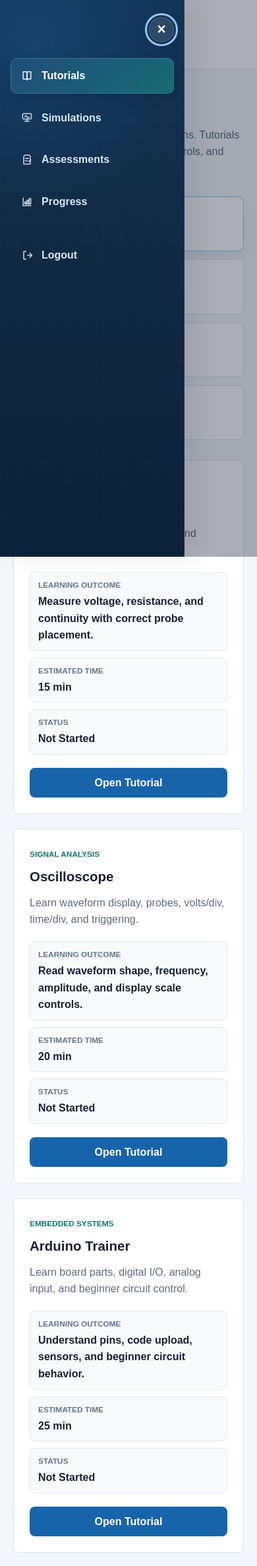
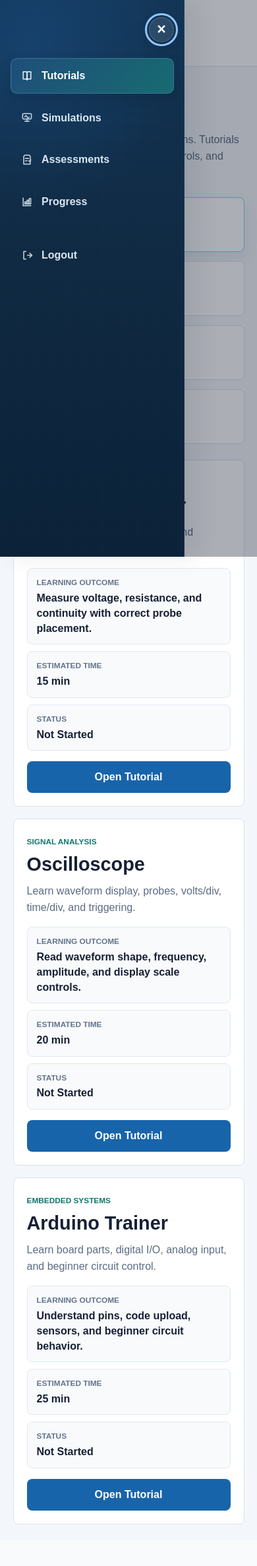
Before and after one commit to VTALP/vtalp, a Flask app: page /tutorials/ in a window 390 px wide. Shown: the whole page at 66% size. After the commit the page ends 2311 px from the top, so only its background shows below. Run offline with Flask 3, Linux system fonts and the light colour scheme; the visitor is signed in with stand-in values (Sample User, id 1); data that the repository does not hold is empty.

Commit message:
Improve VTALP mobile responsiveness and dashboard UI

```diff
--- a/frontend/static/css/dashboard.css
+++ b/frontend/static/css/dashboard.css
@@ -11,6 +11,7 @@
 }
 
 .dashboard-page {
+    max-width: 100%;
     overflow-x: hidden;
 }
 
@@ -37,7 +38,9 @@
     color: #172033;
     display: grid;
     grid-template-columns: 280px minmax(0, 1fr);
+    max-width: 100%;
     min-height: calc(100vh - 73px);
+    min-width: 0;
     transition: grid-template-columns 300ms ease;
 }
 
@@ -194,7 +197,9 @@
 .dashboard-main {
     display: grid;
     gap: 30px;
+    min-width: 0;
     padding: 34px;
+    width: 100%;
 }
 
 [data-dashboard-reveal] {
@@ -213,6 +218,7 @@
     display: flex;
     gap: 16px;
     justify-content: space-between;
+    min-width: 0;
 }
 
 .dashboard-topbar h1 {
@@ -225,6 +231,7 @@
     color: #5d6b82;
     margin: 6px 0 0;
     max-width: 620px;
+    overflow-wrap: break-word;
 }
 
 .dashboard-kicker {
@@ -486,6 +493,7 @@
 @media (max-width: 960px) {
     .dashboard-shell {
         grid-template-columns: 1fr;
+        width: 100%;
     }
 
     .dashboard-shell.sidebar-expanded {
@@ -557,12 +565,26 @@
 
 @media (max-width: 620px) {
     .dashboard-main {
-        padding: 20px;
+        gap: 24px;
+        padding: 24px clamp(16px, 5vw, 20px);
+        width: 100%;
     }
 
     .dashboard-topbar {
         align-items: flex-start;
         flex-direction: column;
+        gap: 10px;
+    }
+
+    .dashboard-topbar h1 {
+        font-size: clamp(2rem, 10vw, 2.6rem);
+        line-height: 1.1;
+    }
+
+    .dashboard-subtitle {
+        font-size: 1rem;
+        line-height: 1.55;
+        max-width: 100%;
     }
 
     .overview-panel,
--- a/frontend/static/css/directory.css
+++ b/frontend/static/css/directory.css
@@ -1,17 +1,21 @@
 .directory-main {
     align-content: start;
+    min-width: 0;
 }
 
 .flow-strip {
     display: grid;
     gap: 12px;
     grid-template-columns: repeat(4, minmax(0, 1fr));
+    max-width: 100%;
+    min-width: 0;
 }
 
 .flow-strip article {
     background: #ffffff;
     border: 1px solid #d9e2ec;
     border-radius: 8px;
+    min-width: 0;
     padding: 16px;
 }
 
@@ -37,6 +41,8 @@
     display: grid;
     gap: 22px;
     grid-template-columns: repeat(3, minmax(0, 1fr));
+    max-width: 100%;
+    min-width: 0;
 }
 
 .directory-card {
@@ -47,30 +53,37 @@
     gap: 20px;
     grid-template-rows: auto 1fr auto;
     min-height: 330px;
+    min-width: 0;
     padding: 24px;
+    width: 100%;
 }
 
 .directory-card h2 {
     font-size: 1.28rem;
     margin: 6px 0 10px;
+    overflow-wrap: break-word;
 }
 
 .directory-card p {
     color: #5d6b82;
     margin: 0;
+    overflow-wrap: break-word;
 }
 
 .directory-meta {
     display: grid;
     gap: 10px;
     margin: 0;
+    min-width: 0;
 }
 
 .directory-meta div {
     background: #f8fafc;
     border: 1px solid #e2e8f0;
     border-radius: 8px;
+    min-width: 0;
     padding: 10px 12px;
+    width: 100%;
 }
 
 .directory-meta dt {
@@ -85,6 +98,7 @@
     color: #172033;
     font-weight: 800;
     margin: 0;
+    overflow-wrap: break-word;
 }
 
 @media (max-width: 1100px) {
@@ -100,3 +114,92 @@
         grid-template-columns: 1fr;
     }
 }
+
+@media (max-width: 768px) {
+    .directory-main {
+        gap: 24px;
+        padding-left: clamp(16px, 5vw, 20px);
+        padding-right: clamp(16px, 5vw, 20px);
+        width: 100%;
+    }
+
+    .directory-main .dashboard-topbar h1 {
+        font-size: clamp(2rem, 11vw, 2.5rem);
+        line-height: 1.08;
+    }
+
+    .directory-main .dashboard-subtitle {
+        font-size: 1rem;
+        line-height: 1.55;
+        max-width: 100%;
+    }
+
+    .flow-strip {
+        gap: 14px;
+    }
+
+    .flow-strip article {
+        padding: 18px;
+        width: 100%;
+    }
+
+    .flow-strip strong {
+        display: block;
+        font-size: 1rem;
+        line-height: 1.35;
+    }
+
+    .directory-grid {
+        gap: 18px;
+        grid-template-columns: 1fr;
+        width: 100%;
+    }
+
+    .directory-card {
+        gap: 16px;
+        grid-template-rows: auto;
+        min-height: 0;
+        padding: 20px;
+        width: 100%;
+    }
+
+    .directory-card h2 {
+        font-size: clamp(1.45rem, 8vw, 1.8rem);
+        line-height: 1.25;
+    }
+
+    .directory-card p {
+        font-size: 1rem;
+        line-height: 1.55;
+    }
+
+    .directory-meta {
+        grid-template-columns: 1fr;
+    }
+
+    .directory-meta div {
+        padding: 12px 14px;
+    }
+
+    .directory-meta dd {
+        font-size: 1rem;
+        line-height: 1.45;
+    }
+
+    .directory-card .dash-button {
+        min-height: 48px;
+        width: 100%;
+    }
+}
+
+@media (max-width: 380px) {
+    .directory-main {
+        padding-left: 16px;
+        padding-right: 16px;
+    }
+
+    .directory-card,
+    .flow-strip article {
+        padding: 16px;
+    }
+}
--- a/frontend/static/css/style.css
+++ b/frontend/static/css/style.css
@@ -11,6 +11,12 @@
 
 * {
     box-sizing: border-box;
+}
+
+html,
+body {
+    max-width: 100%;
+    overflow-x: hidden;
 }
 
 body {
@@ -47,6 +53,7 @@ a {
 .nav {
     align-items: center;
     display: flex;
+    gap: 12px;
     justify-content: space-between;
     margin: 0 auto;
     max-width: 1120px;
@@ -63,6 +70,8 @@ a {
     display: flex;
     flex-wrap: wrap;
     gap: 16px;
+    justify-content: flex-end;
+    min-width: 0;
 }
 
 .nav-links a {
@@ -789,10 +798,13 @@ h1 {
         align-items: flex-start;
         flex-direction: column;
         gap: 12px;
+        padding: 14px clamp(16px, 5vw, 20px);
     }
 
     .nav-links {
-        gap: 10px 14px;
+        gap: 12px 16px;
+        justify-content: flex-start;
+        width: 100%;
     }
 
     .hero {
```
Also changed, not shown: frontend/static/css/progress.css (+56 -0 lines).
